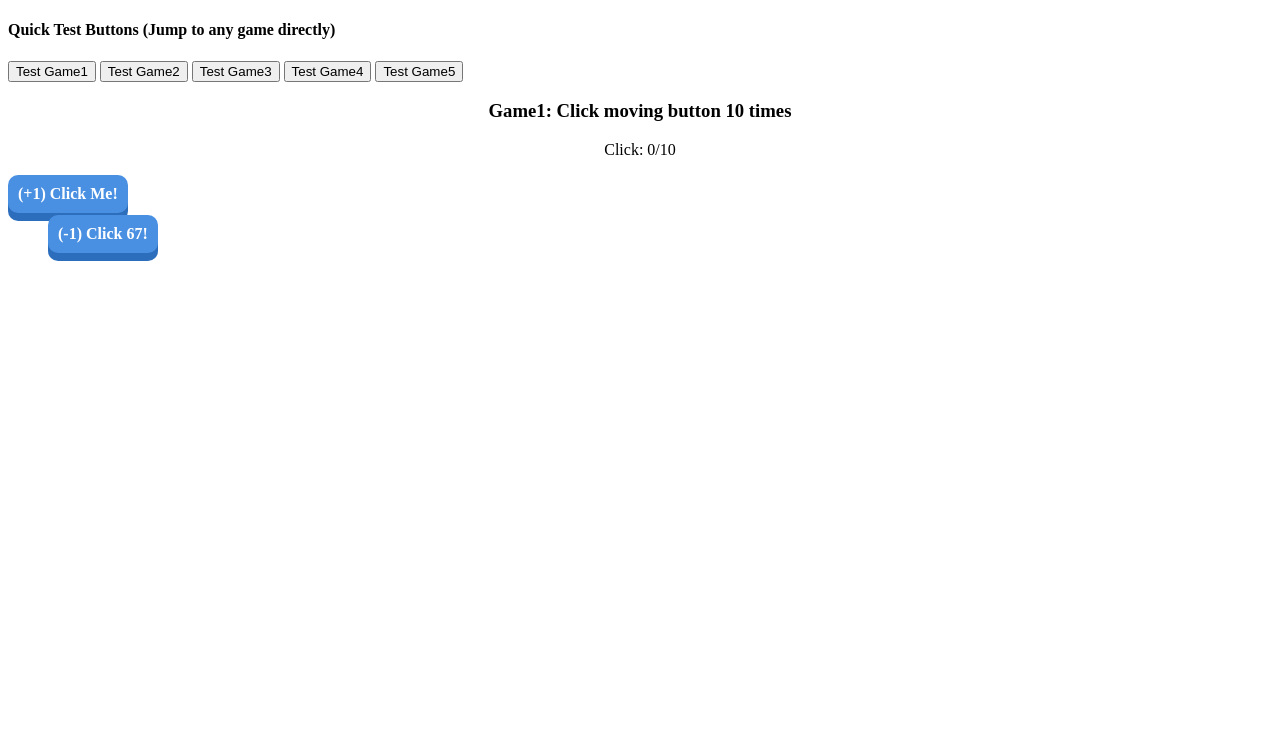
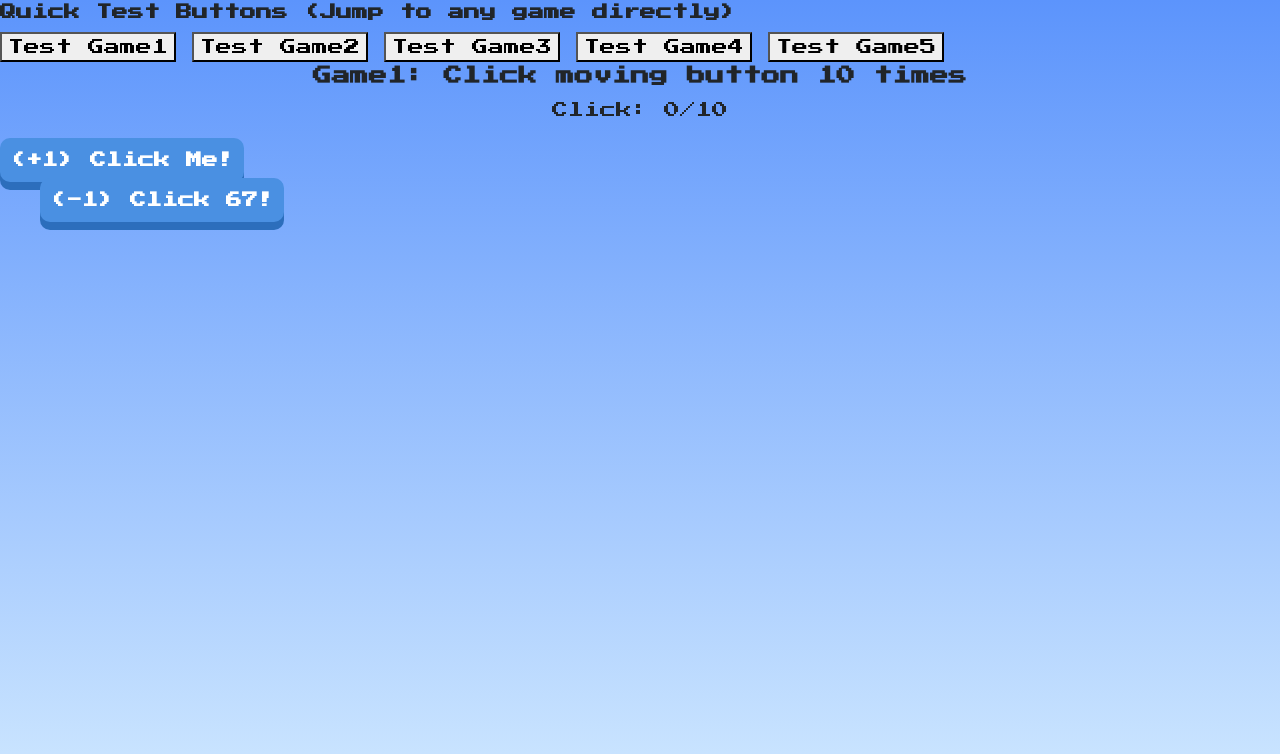
Before and after one commit to zhango-lgtm/TickTok-Alarm-Clock, a Flask app: template templates/fivetests.html in a window 1280 px wide. Shown: the top 754 px of the page. Run offline with Flask 3, Linux system fonts and the light colour scheme; the template is opened without the code that fills it: most values are stand-ins (such as "Sample title", 1, 10 or a date in 2020).

Commit message:
Add external stylesheets to fivetests.html

```diff
--- a/templates/fivetests.html
+++ b/templates/fivetests.html
@@ -1,6 +1,9 @@
 <!DOCTYPE html>
 <html>
 <head>
+    <link rel="stylesheet" href="https://unpkg.com/nes.css@2.3.0/css/nes.min.css">
+    <link rel="stylesheet" href="{{ url_for('static', filename='styles.css') }}">
+    <link href="https://fonts.googleapis.com/css2?family=Press+Start+2P&display=swap" rel="stylesheet">
     <style>
         .hidden {
             display: none !important;
```
